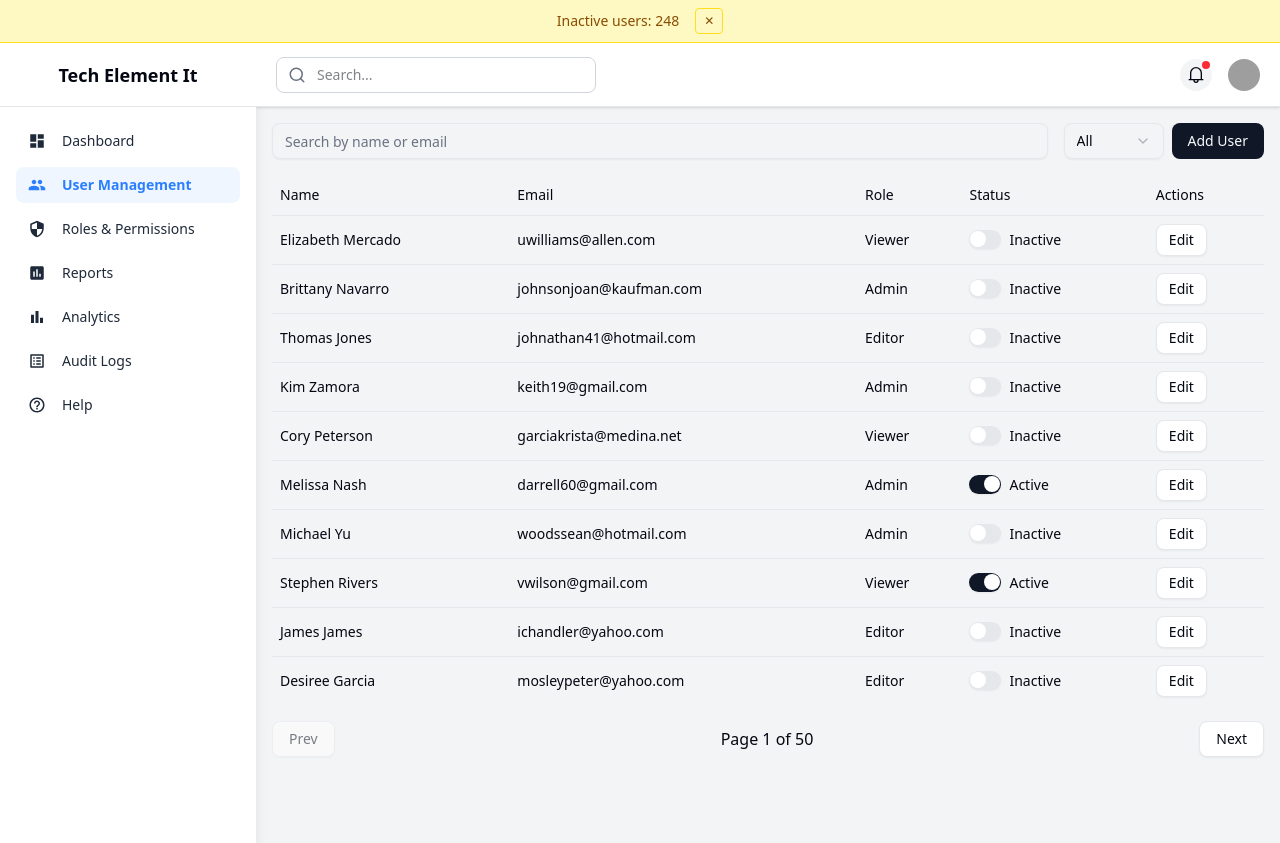
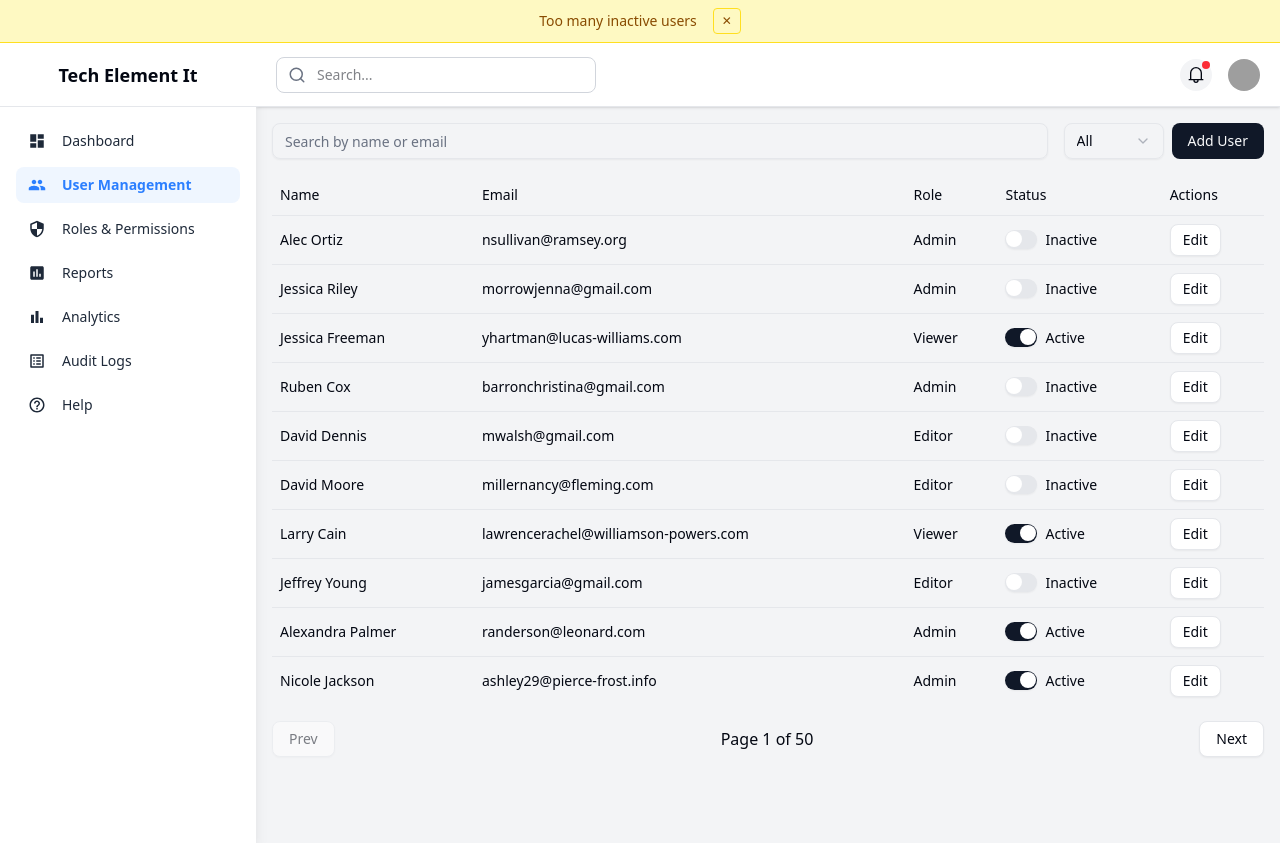
Before and after one commit to mdnuruzzamannirob/Admin-Dashboard-Interface, a React (Vite) app: page /login in a window 1280 px wide. Both pictures are taken after a click on the button "Login". Built offline with nearby package versions, Linux system fonts and the light colour scheme; grey boxes are pictures that could not be loaded.

Commit message:
fixed searching bugs and overall project bugs

```diff
--- a/src/components/dashboard/DashboardLayout.tsx
+++ b/src/components/dashboard/DashboardLayout.tsx
@@ -3,6 +3,7 @@ import { Sidebar } from "./Sidebar";
 import { Navbar } from "./Header";
 import { useSelector } from "react-redux";
 import { selectUsers } from "@/features/users/userSlice";
+import NotificationBanner from "../users/NotificationBanner";
 
 const DashboardLayout = ({ children }: { children: ReactNode }) => {
   const [sidebarOpen, setSidebarOpen] = useState(false);
@@ -57,25 +58,10 @@ const DashboardLayout = ({ children }: { children: ReactNode }) => {
     <>
       {/* Banner */}
       {showBanner && (
-        <div
-          className={`w-full px-4 py-2 text-sm flex items-center justify-center transition-all duration-300 z-[100] ${
-            inactiveUserCount > 5
-              ? "bg-yellow-100 text-yellow-800 border-b border-yellow-300"
-              : "bg-blue-100 text-blue-800 border-b border-blue-300"
-          }`}
-        >
-          <span>Inactive users: {inactiveUserCount}</span>
-          <button
-            className={`ml-4 px-2 py-1 text-xs rounded border transition ${
-              inactiveUserCount > 10
-                ? "hover:bg-yellow-200 border-yellow-300 text-yellow-800"
-                : "hover:bg-blue-200 border-blue-300 text-blue-800"
-            }`}
-            onClick={() => setShowBanner(false)}
-          >
-            ✕
-          </button>
-        </div>
+        <NotificationBanner
+          inactiveUserCount={inactiveUserCount}
+          setShowBanner={setShowBanner}
+        />
       )}
 
       <div className="min-h-dvh flex flex-col lg:flex-row bg-gray-100 overflow-hidden">
--- a/src/components/dashboard/Sidebar.tsx
+++ b/src/components/dashboard/Sidebar.tsx
@@ -3,6 +3,7 @@ import { IoCloseOutline } from "react-icons/io5";
 import NavItem from "./NavItem";
 import { cn } from "@/lib/utils";
 import { sideNavItems } from "@/constants/sideNavItems";
+import { NavLink } from "react-router-dom";
 
 type Props = {
   isOpen: boolean;
@@ -17,7 +18,9 @@ export const Sidebar = ({ isOpen, onClose }: Props) => {
         lg:static lg:translate-x-0 lg:block`}
     >
       <div className="flex items-center justify-between h-16 px-4 border-b lg:justify-center">
-        <span className="font-bold text-lg">Tech Element It</span>
+        <NavLink to={"/dashboard/users"} className="font-bold text-lg">
+          Tech Element It
+        </NavLink>
         <button
           onClick={onClose}
           className="text-xl lg:hidden"
--- a/src/components/users/NotificationBanner.tsx
+++ b/src/components/users/NotificationBanner.tsx
@@ -0,0 +1,35 @@
+import type { FC } from "react";
+
+interface NotificationBannerProps {
+  inactiveUserCount: number;
+  setShowBanner: (value: boolean) => void;
+}
+
+const NotificationBanner: FC<NotificationBannerProps> = ({
+  inactiveUserCount,
+  setShowBanner,
+}) => {
+  return (
+    <div
+      className={`w-full px-4 py-2 text-sm flex items-center justify-center transition-all duration-300 z-[100] ${
+        inactiveUserCount > 5
+          ? "bg-yellow-100 text-yellow-800 border-b border-yellow-300"
+          : "bg-blue-100 text-blue-800 border-b border-blue-300"
+      }`}
+    >
+      <span>Too many inactive users</span>
+      <button
+        className={`ml-4 px-2 py-1 text-xs rounded border transition ${
+          inactiveUserCount > 10
+            ? "hover:bg-yellow-200 border-yellow-300 text-yellow-800"
+            : "hover:bg-blue-200 border-blue-300 text-blue-800"
+        }`}
+        onClick={() => setShowBanner(false)}
+      >
+        ✕
+      </button>
+    </div>
+  );
+};
+
+export default NotificationBanner;
--- a/src/components/dashboard/UserManagementTable.tsx
+++ b/src/components/users/UserManagementTable.tsx
@@ -10,16 +10,18 @@ import {
   toggleUserActive,
   updateUser,
 } from "@/features/users/userSlice";
-import AddEditUserModal from "../users/AddEditUserModal";
-import UserTable from "../users/UserTable";
-import UserSearchFilter from "../users/UserSearchFilter";
+import AddEditUserModal from "./AddEditUserModal";
+import UserTable from "./UserTable";
+import UserSearchFilter from "./UserSearchFilter";
 
 const ROLES = ["Admin", "Editor", "Viewer"];
 const ROWS_PER_PAGE = 10;
 
 const UserManagementTable = () => {
   const dispatch = useDispatch();
-  const users = useSelector(selectUsers);
+  const users = useSelector(selectUsers)
+    ?.slice()
+    .sort((a, b) => new Date(b.id).getTime() - new Date(a.id).getTime());
 
   const [search, setSearch] = useState("");
   const [roleFilter, setRoleFilter] = useState("all");
--- a/src/components/users/UserSearchFilter.tsx
+++ b/src/components/users/UserSearchFilter.tsx
@@ -26,7 +26,7 @@ const UserSearchFilter: React.FC<SearchAndFilterProps> = ({
   roles,
 }) => {
   const handleSearchInput = (e: React.ChangeEvent<HTMLInputElement>) => {
-    const normalized = e.target.value.trimStart(); // Keep spacing control, remove front spaces
+    const normalized = e.target.value.trim(); // Keep spacing control, remove front spaces
     onSearchChange(normalized);
   };
 
--- a/src/pages/DashboardPage.tsx
+++ b/src/pages/DashboardPage.tsx
@@ -1,5 +1,5 @@
 import DashboardLayout from "@/components/dashboard/DashboardLayout";
-import UserManagementTable from "@/components/dashboard/UserManagementTable";
+import UserManagementTable from "@/components/users/UserManagementTable";
 
 const DashboardPage = () => {
   return (
```
